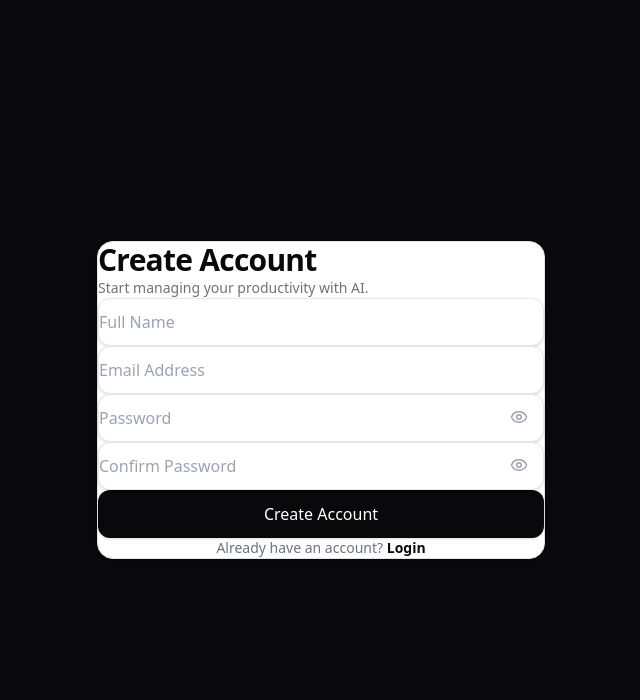
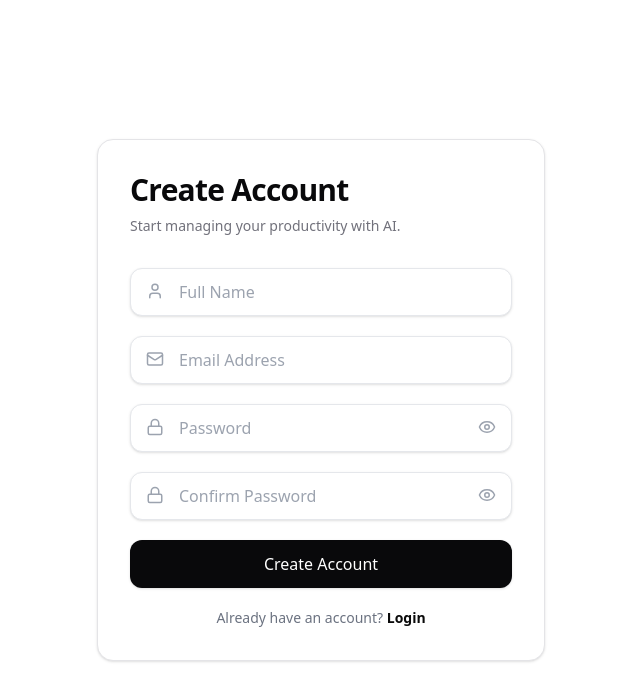
Before and after one commit to Kavin-Prakash-T/ai-productivity-companion, a Next.js app in the folder ai-productivity-companion/: page /register in a window 1280 px wide. Shown: the top 700 px of the page, without its empty margins (319-959 px from the left). Built offline with nearby package versions, Linux system fonts and the light colour scheme.

Commit message:
feat: implement authentication UI, MongoDB connection utility, and global design styles

```diff
--- a/ai-productivity-companion/app/(auth)/layout.tsx
+++ b/ai-productivity-companion/app/(auth)/layout.tsx
@@ -4,11 +4,7 @@ export default function AuthLayout({
   children: React.ReactNode;
 }) {
   return (
-    <main className="flex min-h-screen items-center justify-center bg-[#09090b] text-zinc-100 px-4 relative overflow-hidden">
-      {/* Ambient glows behind the login card */}
-      <div className="glow-spot-violet top-[10%] left-[10%] animate-pulse-glow" />
-      <div className="glow-spot-indigo bottom-[10%] right-[10%] animate-pulse-glow" style={{ animationDelay: "3s" }} />
-
+    <main className="flex min-h-screen items-center justify-center bg-white text-zinc-950 px-4 relative overflow-hidden">
       <div className="relative z-10 w-full flex justify-center">
         {children}
       </div>
--- a/ai-productivity-companion/app/globals.css
+++ b/ai-productivity-companion/app/globals.css
@@ -9,15 +9,11 @@
   --color-secondary: #71717A;
   --color-muted: #A1A1AA;
   --color-border: #E4E4E7;
-  --color-surface: #FAFAFA;
+  --color-surface: #FFFFFF;
   --color-success: #22C55E;
 }
 
-* {
-  margin: 0;
-  padding: 0;
-  box-sizing: border-box;
-}
+
 
 html {
   scroll-behavior: smooth;
--- a/ai-productivity-companion/components/auth/LoginForm.tsx
+++ b/ai-productivity-companion/components/auth/LoginForm.tsx
@@ -61,7 +61,10 @@ export default function LoginForm() {
         >
             <div className="space-y-5">
                 <div className="relative">
-
+                    <Mail
+                        size={18}
+                        className="absolute left-4 top-3.5 text-[#9CA3AF]"
+                    />
                     <input
                         type="email"
                         placeholder="Email"
@@ -74,7 +77,10 @@ export default function LoginForm() {
                 </div>
 
                 <div className="relative">
-
+                    <Lock
+                        size={18}
+                        className="absolute left-4 top-3.5 text-[#9CA3AF]"
+                    />
                     <input
                         type={
                             showPassword
--- a/ai-productivity-companion/components/auth/RegisterForm.tsx
+++ b/ai-productivity-companion/components/auth/RegisterForm.tsx
@@ -91,7 +91,10 @@ export default function RegisterForm() {
             <div className="space-y-5">
                 {/* Name */}
                 <div className="relative">
-
+                    <User
+                        size={18}
+                        className="absolute left-4 top-3.5 text-[#9CA3AF]"
+                    />
 
                     <input
                         type="text"
@@ -105,7 +108,10 @@ export default function RegisterForm() {
 
                 {/* Email */}
                 <div className="relative">
-
+                    <Mail
+                        size={18}
+                        className="absolute left-4 top-3.5 text-[#9CA3AF]"
+                    />
 
                     <input
                         type="email"
@@ -119,7 +125,10 @@ export default function RegisterForm() {
 
                 {/* Password */}
                 <div className="relative">
-
+                    <Lock
+                        size={18}
+                        className="absolute left-4 top-3.5 text-[#9CA3AF]"
+                    />
                     <input
                         type={showPassword ? "text" : "password"}
                         name="password"
@@ -146,7 +155,10 @@ export default function RegisterForm() {
 
                 {/* Confirm Password */}
                 <div className="relative">
-
+                    <Lock
+                        size={18}
+                        className="absolute left-4 top-3.5 text-[#9CA3AF]"
+                    />
                     <input
                         type={
                             showConfirmPassword ? "text" : "password"
--- a/ai-productivity-companion/components/common/Skeleton.tsx
+++ b/ai-productivity-companion/components/common/Skeleton.tsx
@@ -9,14 +9,14 @@ interface SkeletonProps {
 function Skeleton({ className = "" }: SkeletonProps) {
     return (
         <div
-            className={`animate-pulse rounded-lg bg-zinc-800/80 ${className}`}
+            className={`animate-pulse rounded-lg bg-zinc-200 ${className}`}
         />
     );
 }
 
 export function SkeletonCard() {
     return (
-        <div className="rounded-2xl border border-zinc-800/60 bg-zinc-900/20 p-6 shadow-sm">
+        <div className="rounded-2xl border border-zinc-200 bg-white p-6 shadow-sm">
             <div className="flex items-center justify-between">
                 <div className="space-y-3">
                     <Skeleton className="h-4 w-24" />
@@ -30,7 +30,7 @@ export function SkeletonCard() {
 
 export function SkeletonListItem() {
     return (
-        <div className="flex items-center gap-4 rounded-xl border border-zinc-800/60 bg-zinc-900/20 p-4">
+        <div className="flex items-center gap-4 rounded-xl border border-zinc-200 bg-white p-4">
             <Skeleton className="h-10 w-10 rounded-xl" />
             <div className="flex-1 space-y-2">
                 <Skeleton className="h-4 w-3/4" />
@@ -56,7 +56,7 @@ export function SkeletonText({ lines = 3 }: { lines?: number }) {
 
 export function SkeletonTaskCard() {
     return (
-        <div className="rounded-2xl border border-zinc-800/60 bg-zinc-900/20 p-5 shadow-sm">
+        <div className="rounded-2xl border border-zinc-200 bg-white p-5 shadow-sm">
             <div className="flex justify-between">
                 <Skeleton className="h-5 w-48" />
                 <Skeleton className="h-6 w-16 rounded-full" />
@@ -74,7 +74,7 @@ export function SkeletonTaskCard() {
 
 export function SkeletonNotificationCard() {
     return (
-        <div className="rounded-2xl border border-zinc-800/60 bg-zinc-900/20 p-6 shadow-sm">
+        <div className="rounded-2xl border border-zinc-200 bg-white p-6 shadow-sm">
             <div className="flex items-start justify-between">
                 <div className="flex gap-4">
                     <Skeleton className="h-12 w-12 rounded-xl" />
--- a/ai-productivity-companion/components/settings/SettingsCard.tsx
+++ b/ai-productivity-companion/components/settings/SettingsCard.tsx
@@ -6,15 +6,15 @@ import {
 
 export default function SettingsCard() {
     return (
-        <div className="rounded-2xl border border-zinc-800/60 bg-zinc-900/10 p-6 backdrop-blur-md shadow-lg">
+        <div className="rounded-2xl border border-zinc-200 bg-white p-6 shadow-sm">
 
             <Link
                 href="/settings/password"
-                className="flex items-center justify-between rounded-xl border border-zinc-800 bg-zinc-900/10 p-4 text-zinc-200 hover:bg-zinc-850/40 hover:border-zinc-700/60 transition-all duration-200 font-semibold"
+                className="flex items-center justify-between rounded-xl border border-zinc-200 bg-white p-4 text-zinc-950 hover:bg-zinc-50 hover:border-zinc-300 transition-all duration-200 font-semibold"
             >
                 <div className="flex items-center gap-3">
 
-                    <Lock size={18} className="text-zinc-400" />
+                    <Lock size={18} className="text-zinc-500" />
 
                     <span>Change Password</span>
 
@@ -24,11 +24,11 @@ export default function SettingsCard() {
 
             <Link
                 href="/settings/preferences"
-                className="mt-4 flex items-center justify-between rounded-xl border border-zinc-800 bg-zinc-900/10 p-4 text-zinc-200 hover:bg-zinc-850/40 hover:border-zinc-700/60 transition-all duration-200 font-semibold"
+                className="mt-4 flex items-center justify-between rounded-xl border border-zinc-200 bg-white p-4 text-zinc-950 hover:bg-zinc-50 hover:border-zinc-300 transition-all duration-200 font-semibold"
             >
                 <div className="flex items-center gap-3">
 
-                    <SlidersHorizontal size={18} className="text-zinc-400" />
+                    <SlidersHorizontal size={18} className="text-zinc-500" />
 
                     <span>Preferences</span>
 
--- a/ai-productivity-companion/lib/db.ts
+++ b/ai-productivity-companion/lib/db.ts
@@ -1,4 +1,12 @@
 import mongoose from "mongoose";
+import dns from "dns";
+
+// Bypass restrictive DNS resolvers that block MongoDB Atlas SRV lookup
+try {
+  dns.setServers(["8.8.8.8", "1.1.1.1"]);
+} catch (error) {
+  console.warn("Unable to set public DNS servers:", error);
+}
 
 const MONGODB_URI = process.env.MONGODB_URI as string;
 
```
